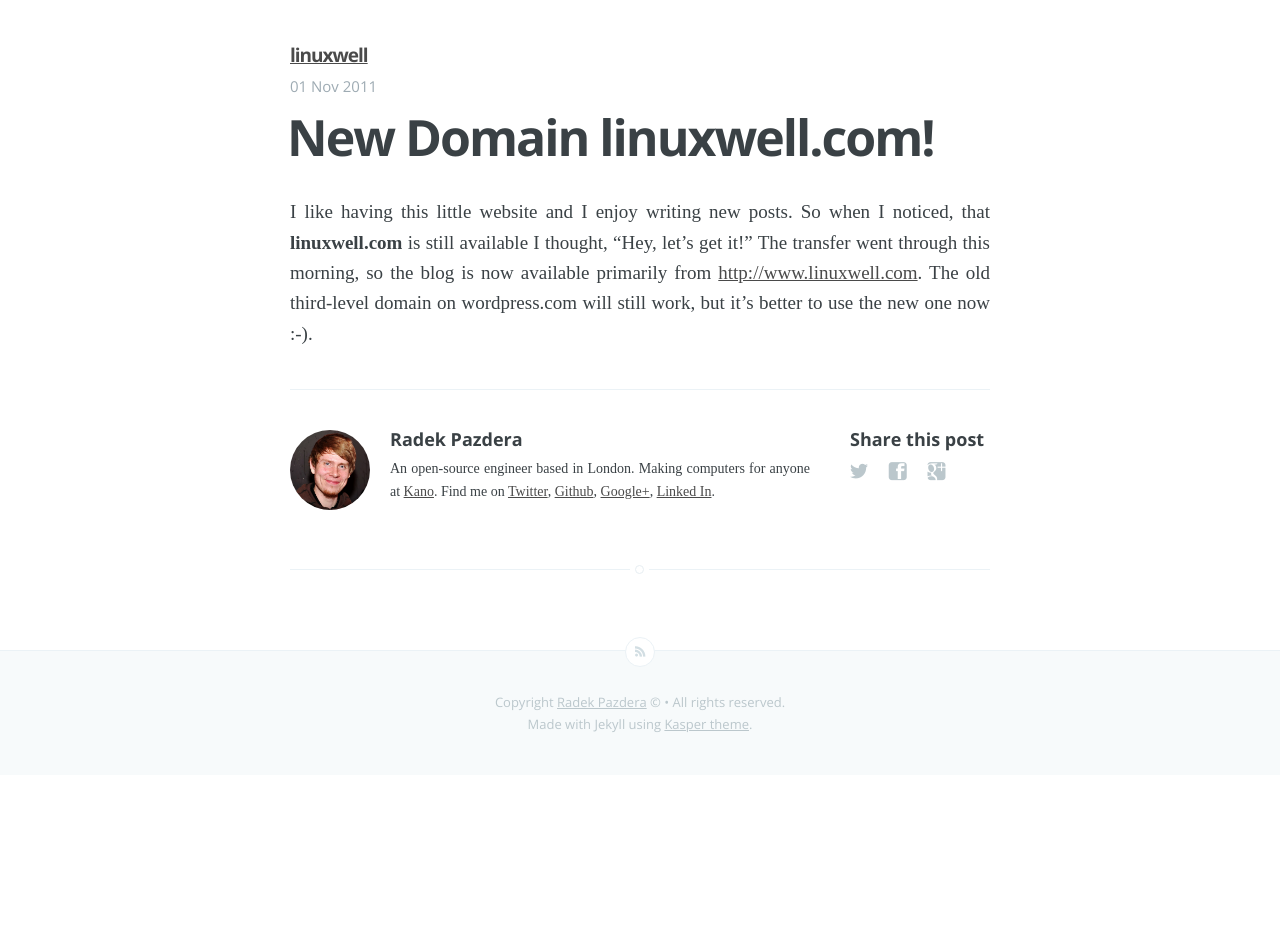
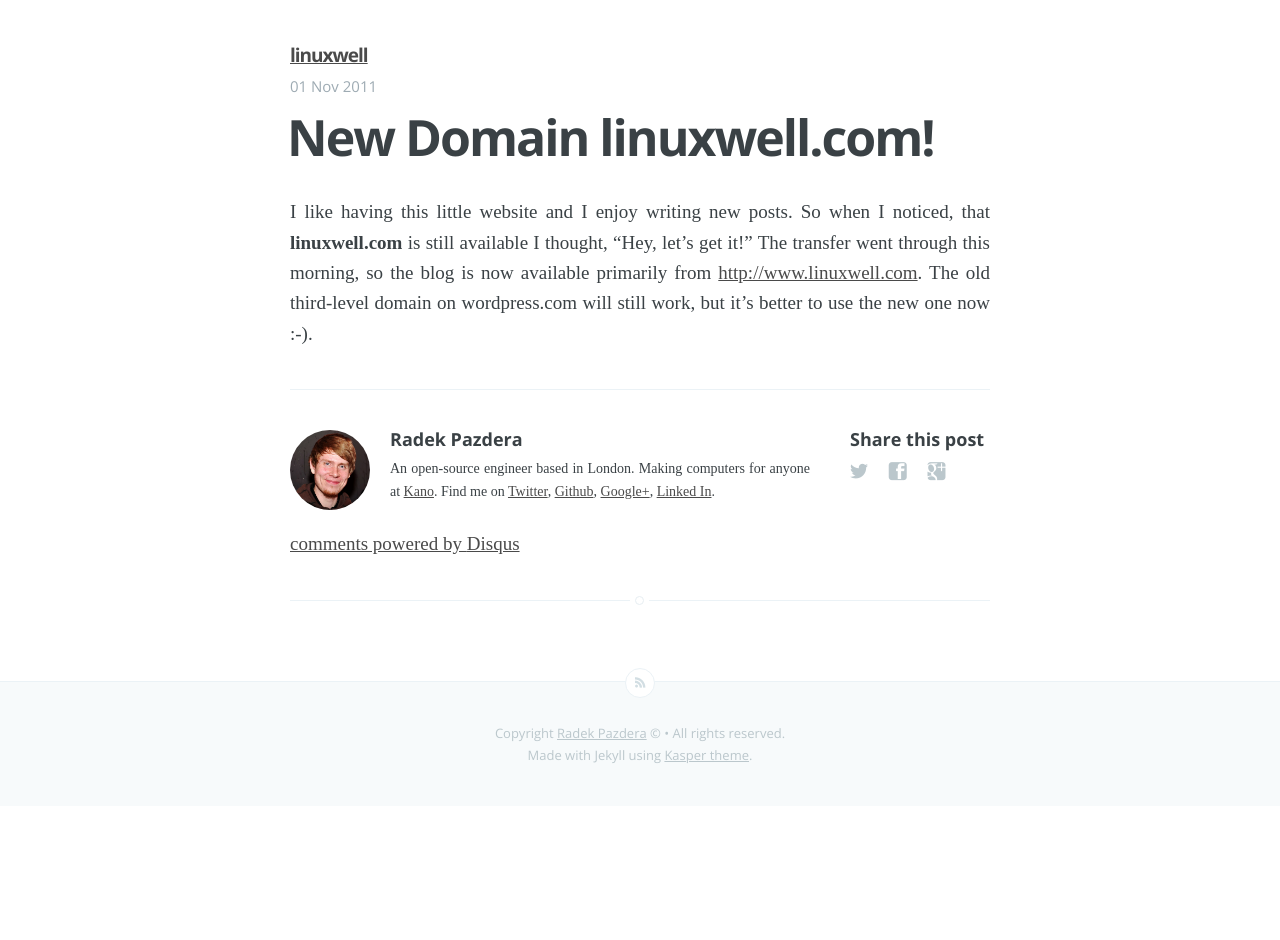
Before and after one commit to Ricardomol/pazdera.github.io, a Jekyll site: the page built from _posts/2011-11-01-new-domain-linuxwell-com.md, in a window 1280 px wide. Built offline with Jekyll 4.4.1, drawn with Linux system fonts in a browser that asks for light colours; some web fonts are replaced; comment, search, counter and statistics services are not loaded; some of the changed lines change nothing that is shown.

Commit message:
Adding discus

```diff
--- a/_config.yml
+++ b/_config.yml
@@ -1,18 +1,18 @@
 name: linuxwell
-description: by Radek Pazdera
-meta_description: "Your New Jekyll Site, Blogging about stuffs"
+description: "by Radek Pazdera"
+meta_description: "A blog about Linux, programming, and tech in general."
 
-markdown:    kramdown
+markdown: kramdown
 pygments: true
 paginate: 15
-timezone:    UK/London
-future:      true
+timezone: UK/London
+future:   true
 
 # Details for the RSS feed generator
 url:            'http://linuxwell.com'
 author:         'Radek Pazdera'
 
-# http://en.wikipedia.org/wiki/List_of_tz_database_time_zones
+disqus_shortname: linuxwell
 
 # https://github.com/mojombo/jekyll/wiki/Permalinks
 permalink:   /:year/:month/:day/:title/
--- a/_layouts/post.html
+++ b/_layouts/post.html
@@ -1,6 +1,6 @@
 ---
 layout: default
-disqus: false
+disqus: true
 archive: false
 ---
 {% if page.cover %}
@@ -99,12 +99,12 @@
                 </a>
             </section>
 
-            {% if page.disqus %}
+            {% if site.disqus_shortname and page.comments %}
             <section class="disqus">
             	<div id="disqus_thread"></div>
             	<script type="text/javascript">
 
-            	    var disqus_shortname = '';
+            	    var disqus_shortname = '{{ site.disqus_shortname }}';
             		var disqus_developer = 0; // developer mode is on
             	    (function() {
             	        var dsq = document.createElement('script'); dsq.type = 'text/javascript'; dsq.async = true;
```
